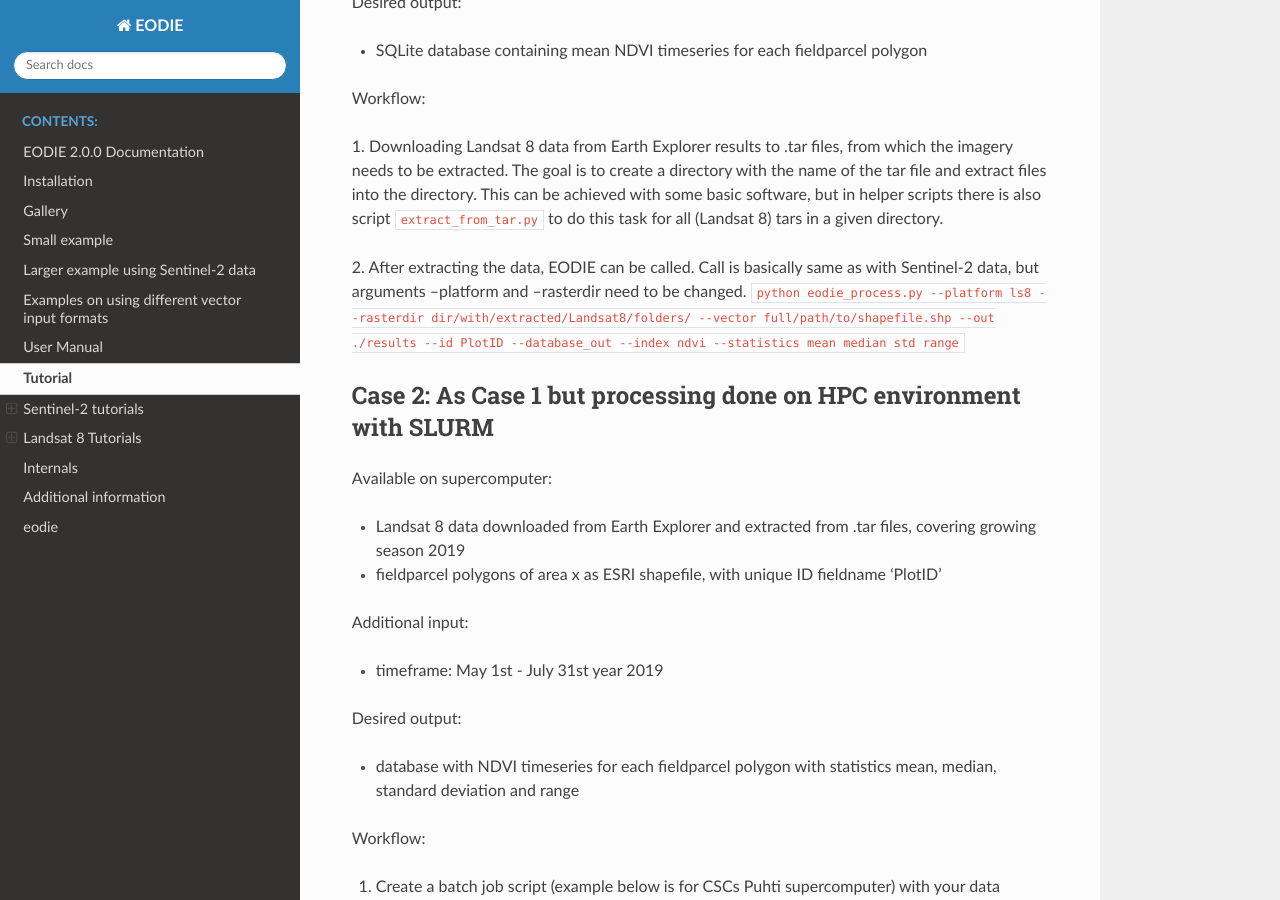
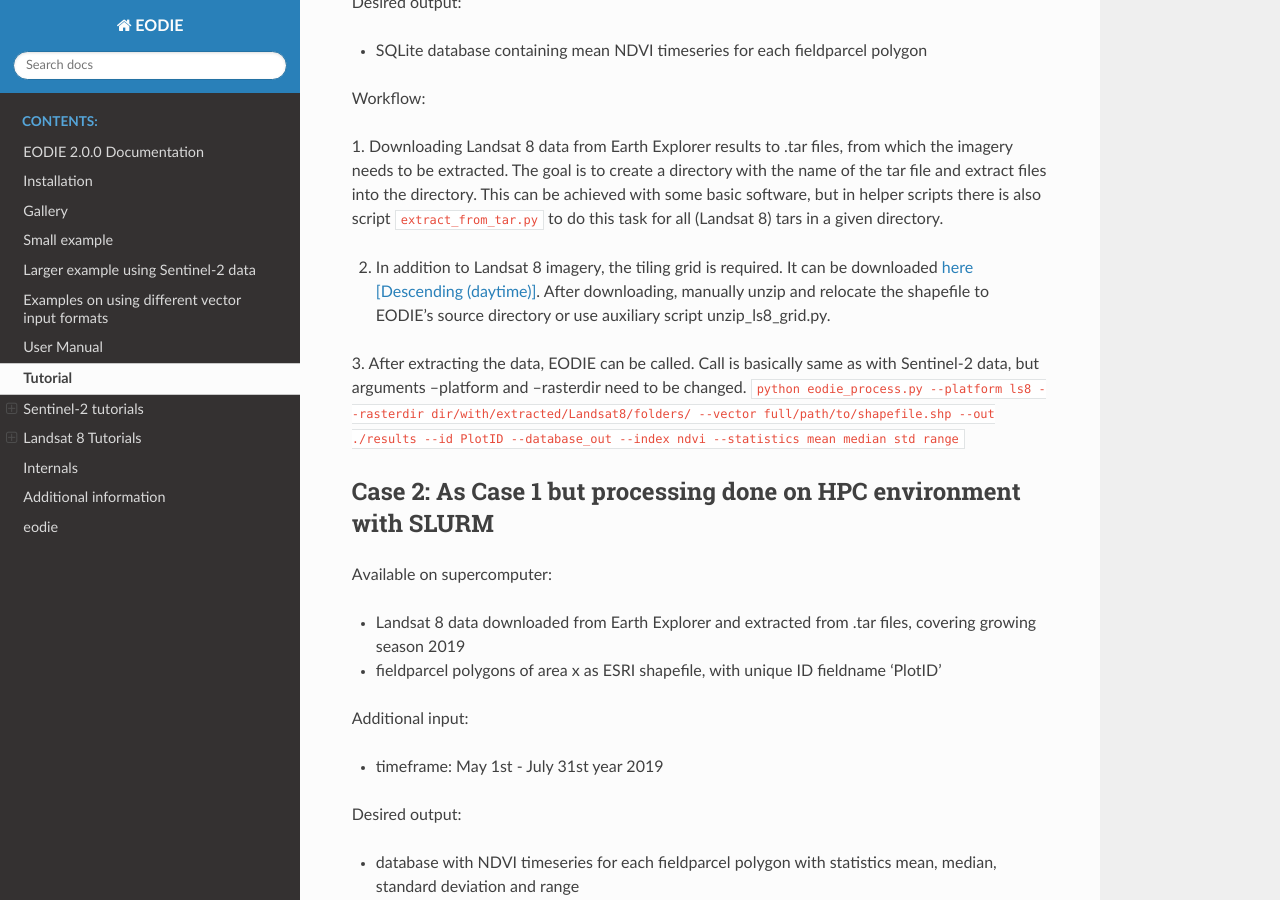
Before and after one commit to samumantha/EODIE, a Sphinx documentation site: the page built from docs/Tutorial.rst, in a window 1280 px wide and 900 px high, scrolled down 4235 px. Built offline with Sphinx 7.4.7 and the Read the Docs theme 2.0.0, drawn with Linux system fonts in a browser that asks for light colours.

Commit message:
Added mention of downloading and unzipping the Ls8 tiling grid

```diff
--- a/docs/Tutorial.rst
+++ b/docs/Tutorial.rst
@@ -191,7 +191,9 @@ Case 1: Growing season mean NDVI timeseries of agricultural fieldparcels of area
 1. Downloading Landsat 8 data from Earth Explorer results to .tar files, from which the imagery needs to be extracted. The goal is to create a directory with the name of the tar file and extract files into the directory.
 This can be achieved with some basic software, but in helper scripts there is also script ``extract_from_tar.py`` to do this task for all (Landsat 8) tars in a given directory.
 
-2. After extracting the data, EODIE can be called. Call is basically same as with Sentinel-2 data, but arguments --platform and --rasterdir need to be changed.
+2. In addition to Landsat 8 imagery, the tiling grid is required. It can be downloaded `here [Descending (daytime)] <https://www.usgs.gov/landsat-missions/landsat-shapefiles-and-kml-files>`_. After downloading, manually unzip and relocate the shapefile to EODIE's source directory or use auxiliary script unzip_ls8_grid.py.
+
+3. After extracting the data, EODIE can be called. Call is basically same as with Sentinel-2 data, but arguments --platform and --rasterdir need to be changed.
 ``python eodie_process.py --platform ls8 --rasterdir dir/with/extracted/Landsat8/folders/ --vector full/path/to/shapefile.shp --out ./results --id PlotID --database_out --index ndvi --statistics mean median std range``
 
 Case 2: As Case 1 but processing done on HPC environment with SLURM
```
